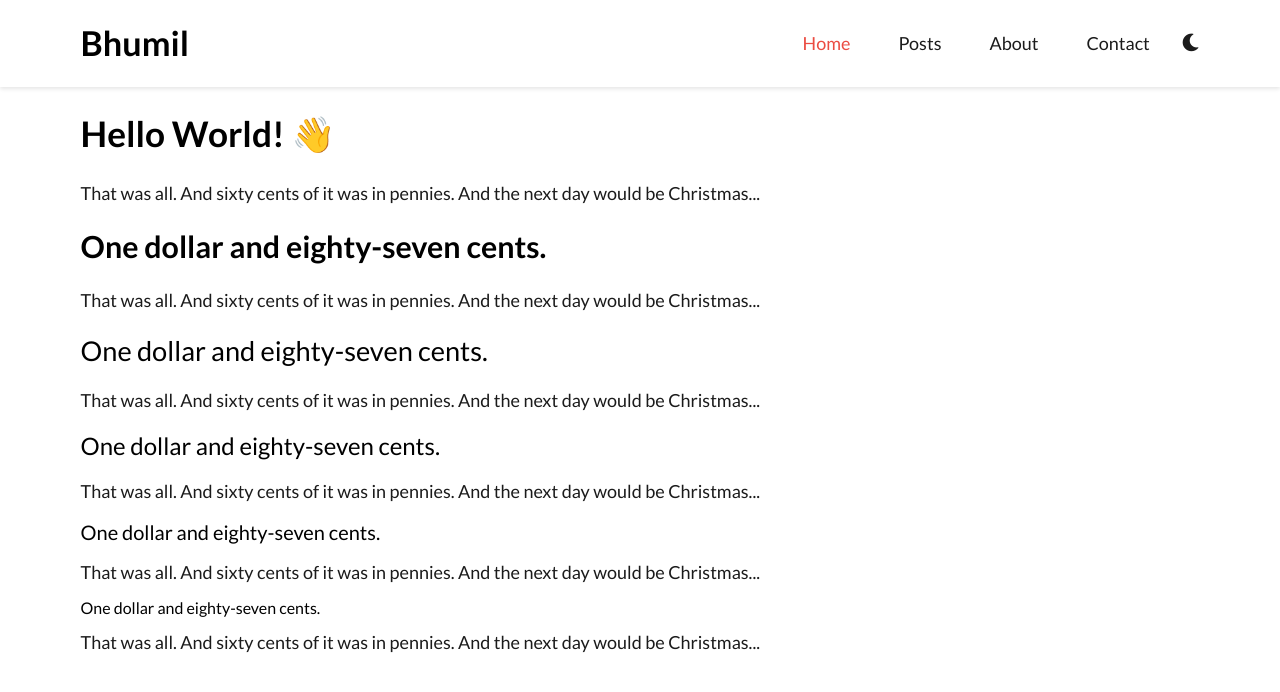
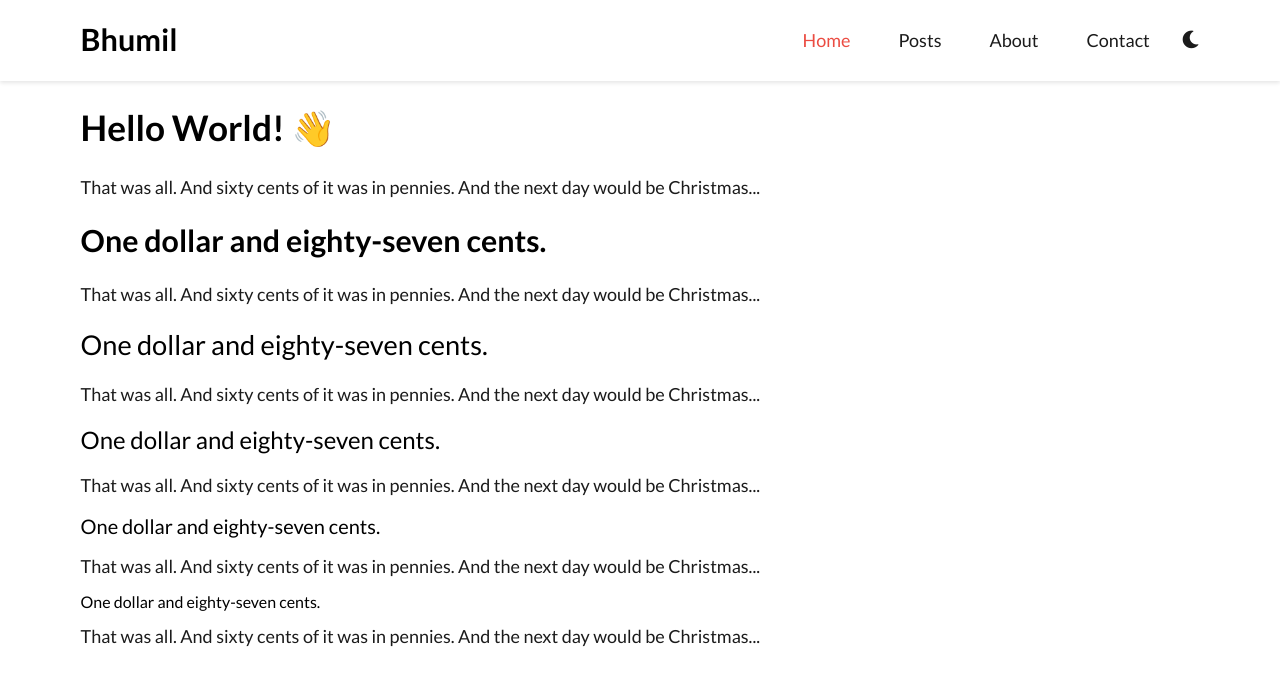
Before and after one commit to thebhumilsoni/thebhumilsoni.github.io, a Jekyll site: the page built from index.html, in a window 1280 px wide. Shown: the top 692 px of the page. Built offline with Jekyll 4.4.1, drawn with Linux system fonts in a browser that asks for light colours.

Commit message:
Adjust navbar title font size

```diff
--- a/_sass/3-components/_navigation.scss
+++ b/_sass/3-components/_navigation.scss
@@ -40,7 +40,7 @@
 
 .navbar-title {
     font-weight: bold;
-    font-size: 1.7em;
+    font-size: 1.4em;
     color: var(--navbar-title-color);
     text-decoration: none;
     flex-grow: 1;
@@ -50,11 +50,11 @@
     }
 
     @include for-medium-up {
-        font-size: 1.85em;
+        font-size: 1.55em;
     }
 
     @include for-large-up {
-        font-size: 1.90em;
+        font-size: 1.7em;
     }
 }
 
```
